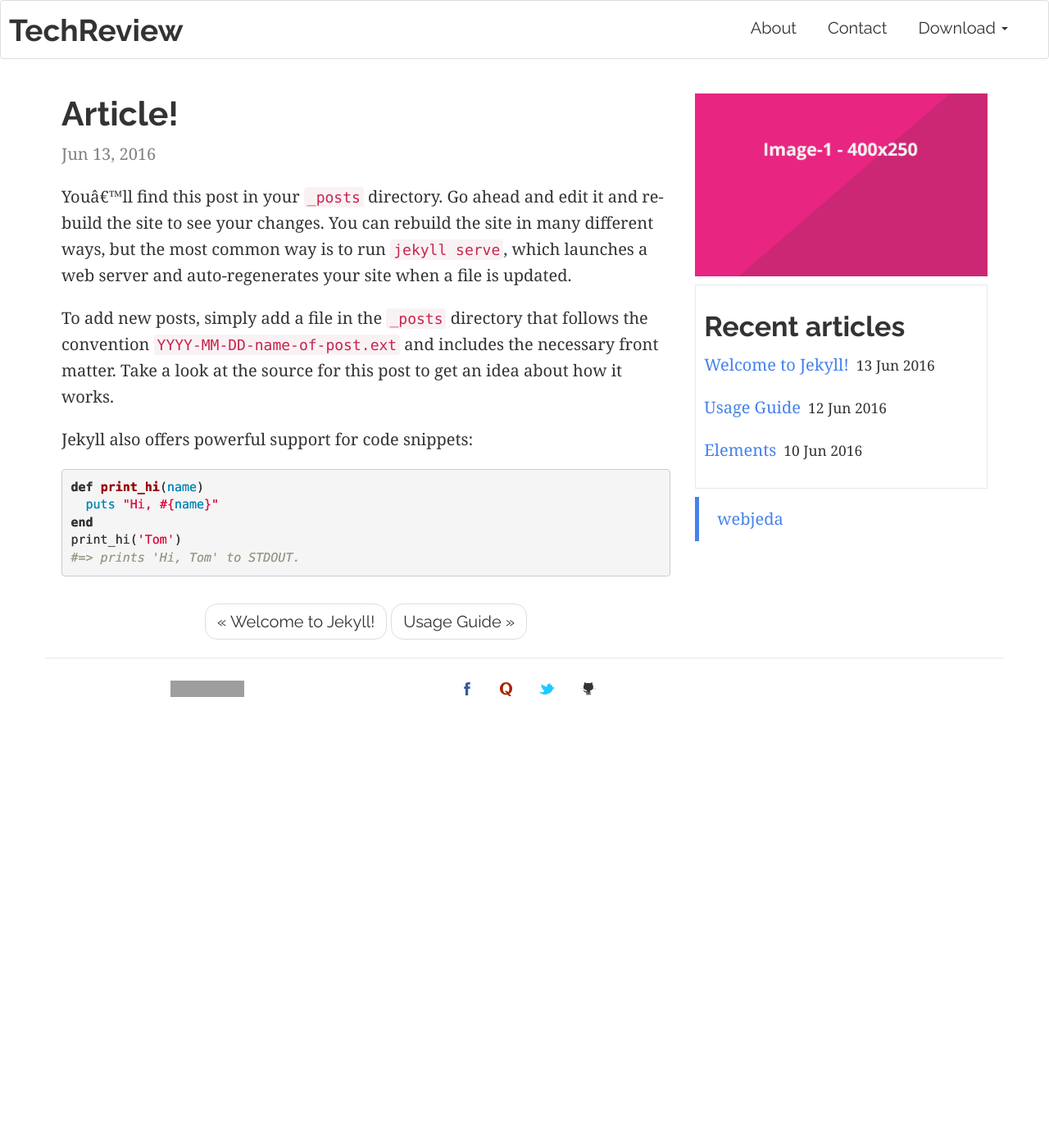
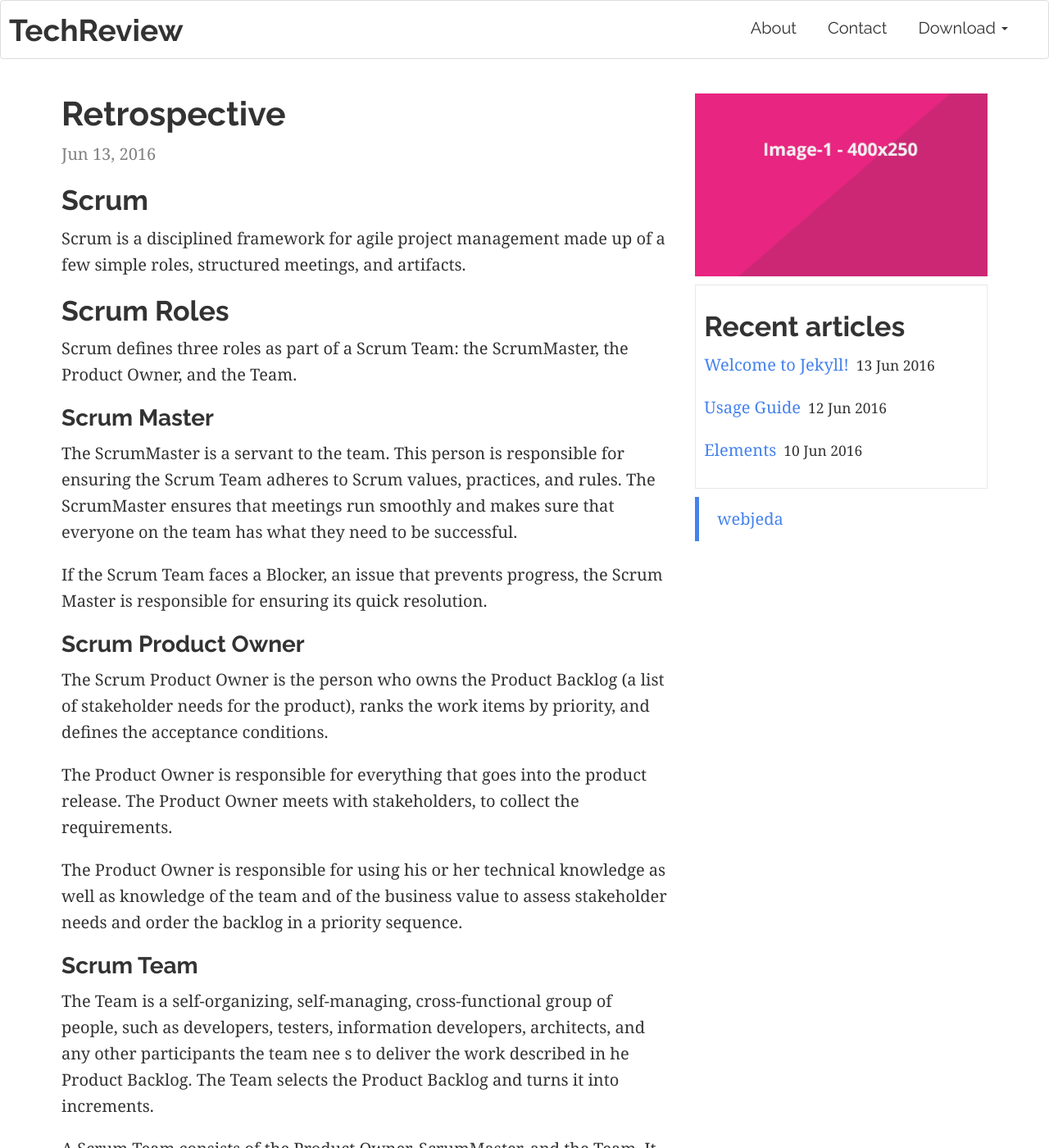
Before and after one commit to profbmuthu/CCrime, a Jekyll site: the page built from _posts/2012-1-1-intro.md, in a window 1280 px wide and 1400 px high. Shown: the whole window at 82% size. Built offline with Jekyll 4.4.1, drawn with Linux system fonts in a browser that asks for light colours; comment, search, counter and statistics services are not loaded; some of the changed text lies outside the part shown; grey boxes are pictures that could not be loaded.

Commit message:
Update 2012-1-1-intro.md

```diff
--- a/_posts/2012-1-1-intro.md
+++ b/_posts/2012-1-1-intro.md
@@ -1,23 +1,70 @@
 ---
 layout: post
-title:  "Article!"
+title:  "Retrospective"
 date:   2016-06-13 10:51:47 +0530
-categories: jekyll update
+categories: scrum
 img: image-1.png
 categories: [one, two]
 published: true
 ---
+## Scrum
 
-Youâ€™ll find this post in your `_posts` directory. Go ahead and edit it and re-build the site to see your changes. You can rebuild the site in many different ways, but the most common way is to run `jekyll serve`, which launches a web server and auto-regenerates your site when a file is updated.
+Scrum is a disciplined framework for agile project management made up of a few simple roles, structured meetings, and artifacts.
 
-To add new posts, simply add a file in the `_posts` directory that follows the convention `YYYY-MM-DD-name-of-post.ext` and includes the necessary front matter. Take a look at the source for this post to get an idea about how it works.
+## Scrum Roles
 
-Jekyll also offers powerful support for code snippets:
+Scrum defines three roles as part of a Scrum Team: the ScrumMaster, the Product Owner, and the Team.
 
-{% highlight ruby %}
-def print_hi(name)
-  puts "Hi, #{name}"
-end
-print_hi('Tom')
-#=> prints 'Hi, Tom' to STDOUT.
-{% endhighlight %}
+### Scrum Master
+
+The ScrumMaster is a servant to the team. This person is responsible for ensuring the Scrum Team adheres to Scrum values, practices, and rules. The ScrumMaster ensures that meetings run smoothly and makes sure that everyone on the team has what they need to be successful.
+
+If the Scrum Team faces a Blocker, an issue that prevents progress, the Scrum Master is responsible for ensuring its quick resolution.
+
+### Scrum Product Owner
+
+The Scrum Product Owner is the person who owns the Product Backlog (a list of stakeholder needs for the product), ranks the work items by priority, and defines the acceptance conditions.
+
+The Product Owner is responsible for everything that goes into the product release. The Product Owner meets with stakeholders, to collect the requirements.
+
+The Product Owner is responsible for using his or her technical knowledge as well as knowledge of the team and of the business value to assess stakeholder needs and order the backlog in a priority sequence.
+
+
+### Scrum Team
+
+The Team is a self-organizing, self-managing, cross-functional group of people, such as developers, testers, information developers, architects, and any other participants the team nee s to deliver the work described in  he Product Backlog. The Team selects the Product Backlog and turns it into increments.
+
+A Scrum Team consists of the Product Owner, ScrumMaster, and the Team. It is responsible for taking the work in the Product Backlog and figuring out how to deliver small demonstrable increments of the work in each Sprint while they are managing their own work in the process. Team members are collectively responsible for the success of each iteration and of the project as
+a whole
+
+# Scrum Artifacts
+
+## Types of Scrum Artifacts
+
+Scrum Teams work from a single, prioritized Product Backlog It is the master list of work for the entire project. It contains the prioritized requirements and size estimates for both business value and development effort. Anyone on the team can add items to the Product Backlog.
+
+Although Scrum does not define the format for stakeholder needs, many teams use User Stories because they can help teams to focus on the value they will deliver to stakeholders
+
+
+### What is product backlog?
+
+Software is built to satisfy requirements. These requirements are entered in a product backlog. The Product Backlog is owned by the Product Owner who is one of the members of scrum team.  the requirements are fulfilled by the team.
+However, it is recommended to use the same medium and format that you expect from your future product Development Teams. Make the Product Backlog transparent at all times for anyone interested. This works best when it is visibly posted up somewhere.
+
+
+
+## Sprint
+
+The team works to complete tasks in the Sprint Backlog throughout the Sprint. Sprints are a powerful technique to time box the project and channel resources to work on the highest-priority requirements. The literature varies on how long a Sprint should last. Ken Schwaber recommends one month. If the complexity demands more control because of greater risk, he recommends
+shorter Sprints. Shorter Sprints pay for the risk management with the additional planning. Sprints should be a consistent length, so the team establishes a regular pattern of delivery. Most teams within IBM use a consistent Sprint length of either two weeks or four weeks
+
+Team members register completion of their tasks in a common tracking tool. Each team member is responsible for updating the tool to show that his or her work is complete. This removes the time-consuming project management task of collecting status.
+
+## What is Restrospective
+
+Retrospectives are a natural fit in an Agile work environment—Scrum and Crystal explicitly include “inspect and adapt” cycles for the methods and teamwork along with mechanisms to examine and improve the product.
+
+While continuous builds, automated unit tests, and frequent demonstrations of working code are all ways to focus attention on the product and allow the team to make adjustments, retrospectives focus attention on how the team does their work and interacts.
+
+For an hour-long retrospective, you can ask people to report verbally on data and events or use the team’s task board and big visible charts. When your team looks back more than a week or two, create a visual
+record using a timeline or data charts.
```
